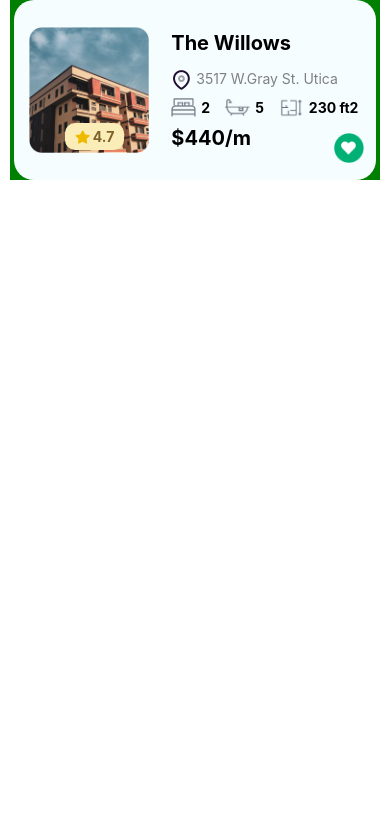
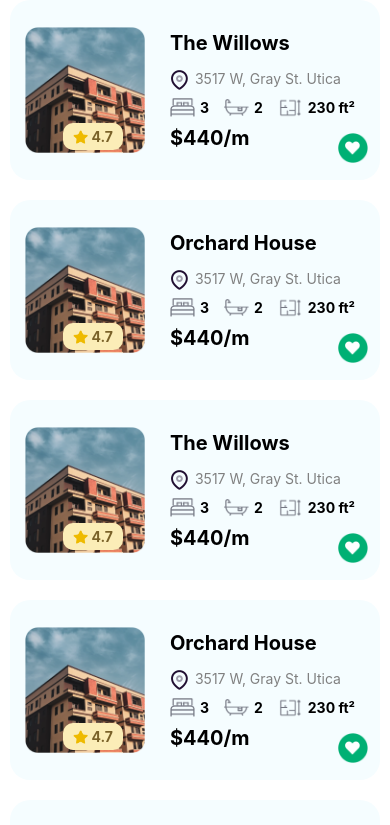
Before and after one commit to BrightCoders-Institute/reto-inmobiliaria-mcmmiguel, a React Native app: screen / in a window 390 px wide. Shown: the top 825 px of the page. Built offline with nearby package versions, Linux system fonts and the light colour scheme.

Commit message:
ScrollList finished and linked with Card

```diff
--- a/App.tsx
+++ b/App.tsx
@@ -1,33 +1,25 @@
-/**
- * Sample React Native App
- * https://github.com/facebook/react-native
- *
- * @format
- */
 
 import React from 'react';
-import { useColorScheme, DarkTheme, defaultTheme, View, Text, StyleSheet, Dimensions } from 'react-native';
-import Card from './src/components/Card';
+import { useColorScheme, View, StyleSheet, Dimensions } from 'react-native';
+import ScrollList from './src/components/ScrollList';
 
 function App(): JSX.Element {
   const theme = useColorScheme();
 
   return (
     <View style={styles.mainContainer}>
-      <Card />
+      <ScrollList />
     </View>
   );
 }
 
 const styles = StyleSheet.create({
   mainContainer: {
-    alignItems: 'center',
     justifyContent: 'center',
     alignSelf: 'center',
     width: '100%',
     maxWidth: Dimensions.get('window').width * 0.95,
     marginHorizontal: 'auto',
-    backgroundColor: 'green',
   },
 });
 
--- a/src/components/Card.tsx
+++ b/src/components/Card.tsx
@@ -1,7 +1,9 @@
 import React from 'react';
 import { View, Text, Image, StyleSheet } from 'react-native';
 
-export default function Card() {
+export default function Card(
+    { name, address, rooms, bath, surface, rent, rating }
+        : { name: string, address: string, rooms: string, bath: string, surface: string, rent: string, rating: string }) {
 
     return (
         <View style={styles.container}>
@@ -10,37 +12,37 @@ export default function Card() {
                 <View style={styles.rateContainer}>
                     <View style={styles.rate}>
                         <Image style={styles.rateImage} source={require('../../img/star.png')} />
-                        <Text style={styles.rateText}>4.7</Text>
+                        <Text style={styles.rateText}>{rating}</Text>
                     </View>
                 </View>
             </View>
 
             <View style={styles.info}>
-                <Text style={styles.infoName}>The Willows</Text>
+                <Text style={styles.infoName}>{name}</Text>
                 <View style={styles.address}>
                     <Image style={styles.addressIcon} source={require('../../img/location.png')} />
-                    <Text style={styles.addressText}>3517 W.Gray St. Utica</Text>
+                    <Text style={styles.addressText}>{address}</Text>
                 </View>
 
                 <View style={styles.facilities}>
                     <View style={styles.beds}>
                         <Image style={styles.facilitiesIcon} source={require('../../img/bed.png')} />
-                        <Text style={styles.facilitiesText}>2</Text>
+                        <Text style={styles.facilitiesText}>{rooms}</Text>
                     </View>
 
                     <View style={styles.baths}>
                         <Image style={styles.facilitiesIcon} source={require('../../img/bath.png')} />
-                        <Text style={styles.facilitiesText}>5</Text>
+                        <Text style={styles.facilitiesText}>{bath}</Text>
                     </View>
 
                     <View style={styles.area}>
                         <Image style={styles.facilitiesIcon} source={require('../../img/area.png')} />
-                        <Text style={styles.facilitiesText}>230 ft2</Text>
+                        <Text style={styles.facilitiesText}>{surface}</Text>
                     </View>
                 </View>
 
                 <View style={styles.rent}>
-                    <Text style={styles.rentText}>$440/m</Text>
+                    <Text style={styles.rentText}>${rent}</Text>
                 </View>
 
             </View>
@@ -61,6 +63,7 @@ const styles = StyleSheet.create({
         flexDirection: 'row',
         backgroundColor: '#f5fdff',
         borderRadius: 20,
+        marginBottom: 20,
     },
     imageContainer: {
         flex: 1,
--- a/src/components/ScrollList.tsx
+++ b/src/components/ScrollList.tsx
@@ -0,0 +1,25 @@
+import React from 'react';
+import { ScrollView } from 'react-native';
+import Card from './Card';
+import Properties from '../data/properties.json';
+
+export default function ScrollList() {
+
+    return (
+        <ScrollView>
+            {Properties.properties.map((property, index) => (
+                <Card
+                    key={index}
+                    name={property.name}
+                    address={property.address}
+                    rooms={property.rooms}
+                    bath={property.bathrooms}
+                    surface={property.surface}
+                    rent={property.rent}
+                    rating={property.rating}
+                />
+            ))}
+        </ScrollView>
+    );
+
+}
```
